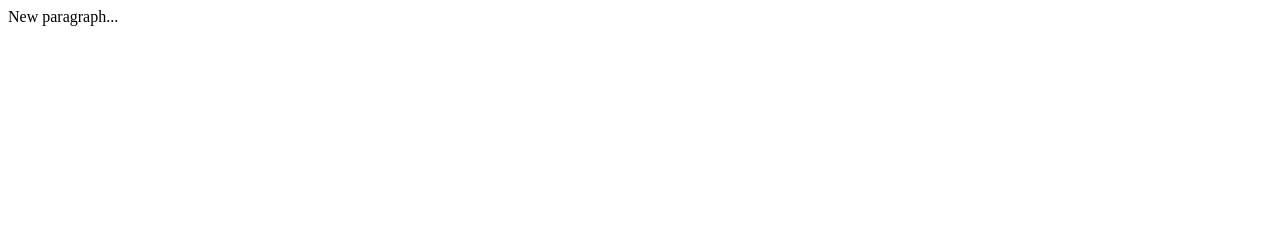
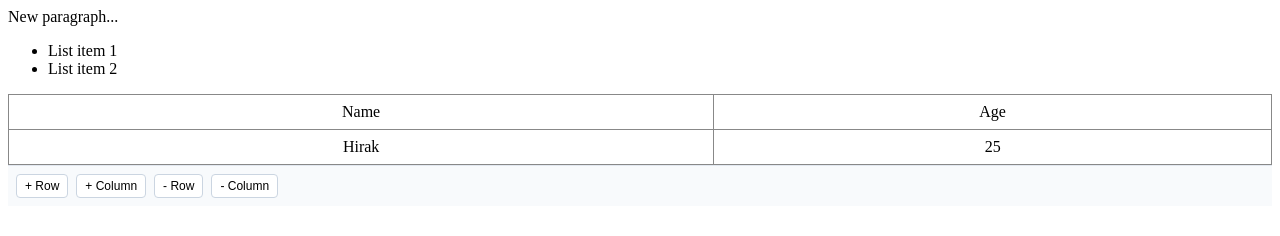
Before and after one commit to hir4k/blimmm, a website: page index.html in a window 1280 px wide. Drawn offline with Linux system fonts and the light colour scheme.

Commit message:
rendering table done

```diff
--- a/index.html
+++ b/index.html
@@ -5,6 +5,7 @@
         <meta charset="UTF-8">
         <meta name="viewport" content="width=device-width, initial-scale=1.0">
         <title>Blimmm</title>
+        <link rel="stylesheet" href="./src/style.css">
     </head>
 
     <body>
--- a/src/index.js
+++ b/src/index.js
@@ -1,3 +1,5 @@
+import { renderTable } from "./ui.js";
+
 export default class Blimmm {
     /**
      * @param {HTMLElement} element
@@ -9,6 +11,8 @@ export default class Blimmm {
         this.blockTree = [];
 
         this.addBlock('paragraph');
+        this.addBlock('list');
+        this.addBlock('table');
 
         this.render()
     }
@@ -41,6 +45,10 @@ export default class Blimmm {
                     this.attachListeners(li);
                 });
                 this.holder.appendChild(list);
+            }
+
+            if (block.type === "table") {
+                this.holder.appendChild(renderTable(block, this.attachListeners.bind(this), this.render.bind(this)));
             }
         })
     }
@@ -88,6 +96,17 @@ export default class Blimmm {
             })
         }
 
+        if (type === 'table') {
+            this.blockTree.push({
+                id: crypto.randomUUID(),
+                type,
+                data: [
+                    ['Name', 'Age'],
+                    ['Hirak', '25']
+                ]
+            });
+        }
+
         this.render();
     }
 }
--- /dev/null
+++ b/src/style.css
@@ -0,0 +1,11 @@
+table {
+    width: 100%;
+    border-collapse: collapse;
+}
+
+td,
+th {
+    border: 1px solid #888;
+    text-align: center;
+    padding: 8px;
+}
--- /dev/null
+++ b/src/ui.js
@@ -0,0 +1,134 @@
+
+export function renderTable(block, attachListeners, render) {
+
+    const wrapper = document.createElement("div");
+
+    const table = document.createElement("table");
+    table.dataset.id = block.id;
+    block.data.forEach(rowData => {
+        const row = document.createElement("tr");
+        rowData.forEach(cellData => {
+            const cell = document.createElement("td");
+            cell.contentEditable = true;
+            cell.innerText = cellData;
+            row.appendChild(cell);
+            attachListeners(cell);
+        });
+        table.appendChild(row);
+    });
+
+    wrapper.appendChild(table);
+
+    const controlsUi = createTableControls({
+        onAddRow: () => {
+            const numCols = block.data[0].length;
+            const newRow = [];
+
+            for (let i = 0; i < numCols; i++) {
+                newRow.push('New cell');
+            }
+
+            block.data.push(newRow);
+
+            render();
+        },
+
+        onAddColumn: () => {
+            block.data.forEach(row => {
+                row.push('New cell');
+            });
+
+            render();
+        },
+
+        onRemoveRow: () => {
+            if (block.data.length > 1) {
+                block.data.pop();
+                render();
+            }
+        },
+
+        onRemoveColumn: () => {
+            if (block.data[0].length > 1) {
+                block.data.forEach(row => {
+                    row.pop();
+                });
+                render();
+            }
+        }
+    });
+    wrapper.appendChild(controlsUi);
+    return wrapper;
+}
+
+
+export function createTableControls(config = {}) {
+    const controls = document.createElement('div');
+
+    controls.style.cssText = `
+            display: flex;
+            gap: 8px;
+            padding: 8px;
+            background: #f8fafc;
+            border-top: 1px solid #e2e8f0;
+        `;
+
+    // Add row button
+    const addRowBtn = document.createElement('button');
+    addRowBtn.textContent = '+ Row';
+    addRowBtn.style.cssText = `
+            padding: 4px 8px;
+            border: 1px solid #cbd5e1;
+            border-radius: 4px;
+            background: white;
+            cursor: pointer;
+            font-size: 12px;
+        `;
+    addRowBtn.addEventListener('click', () => config.onAddRow ? config.onAddRow() : {});
+
+    // Add column button
+    const addColBtn = document.createElement('button');
+    addColBtn.textContent = '+ Column';
+    addColBtn.style.cssText = `
+            padding: 4px 8px;
+            border: 1px solid #cbd5e1;
+            border-radius: 4px;
+            background: white;
+            cursor: pointer;
+            font-size: 12px;
+        `;
+    addColBtn.addEventListener('click', () => config.onAddColumn ? config.onAddColumn() : {});
+
+    // Remove row button
+    const removeRowBtn = document.createElement('button');
+    removeRowBtn.textContent = '- Row';
+    removeRowBtn.style.cssText = `
+            padding: 4px 8px;
+            border: 1px solid #cbd5e1;
+            border-radius: 4px;
+            background: white;
+            cursor: pointer;
+            font-size: 12px;
+        `;
+    removeRowBtn.addEventListener('click', () => config.onRemoveRow ? config.onRemoveRow() : {});
+
+    // Remove column button
+    const removeColBtn = document.createElement('button');
+    removeColBtn.textContent = '- Column';
+    removeColBtn.style.cssText = `
+            padding: 4px 8px;
+            border: 1px solid #cbd5e1;
+            border-radius: 4px;
+            background: white;
+            cursor: pointer;
+            font-size: 12px;
+        `;
+    removeColBtn.addEventListener('click', () => config.onRemoveColumn ? config.onRemoveColumn() : {});
+
+    controls.appendChild(addRowBtn);
+    controls.appendChild(addColBtn);
+    controls.appendChild(removeRowBtn);
+    controls.appendChild(removeColBtn);
+
+    return controls;
+}
```
